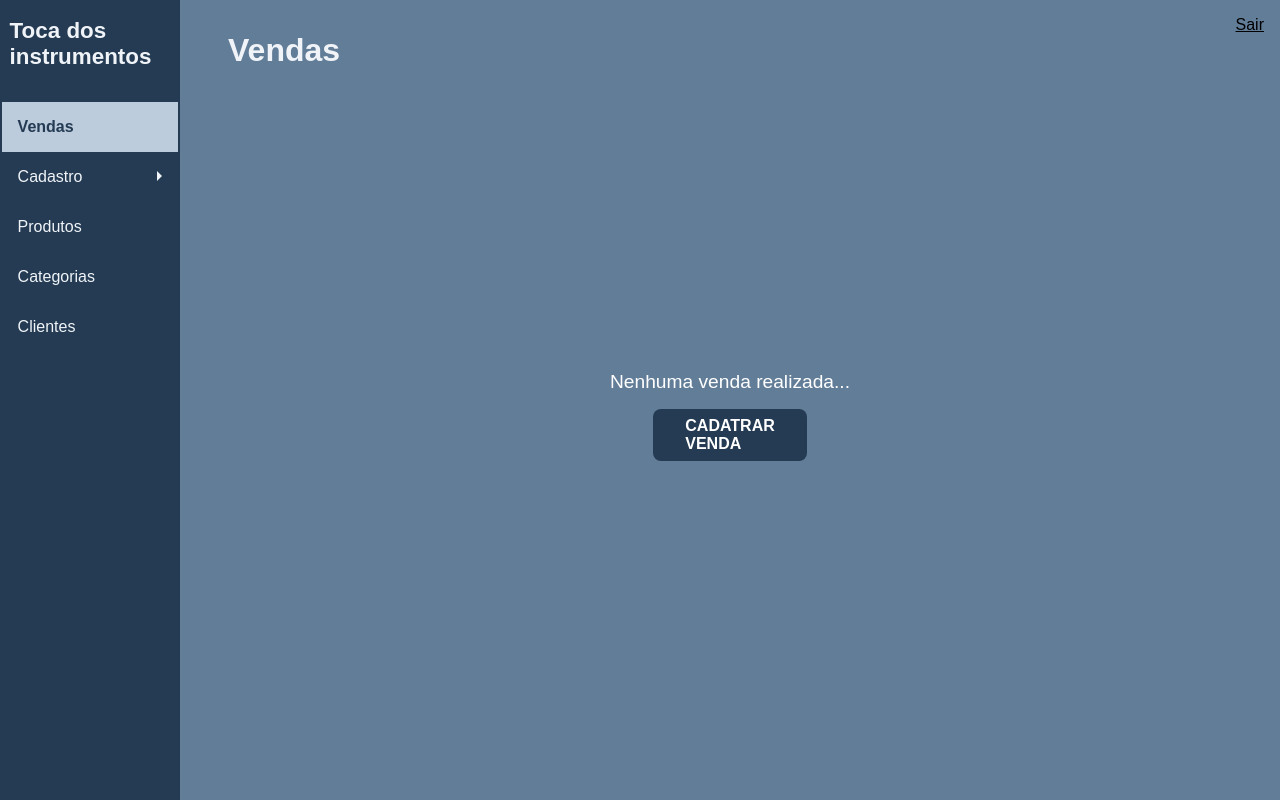
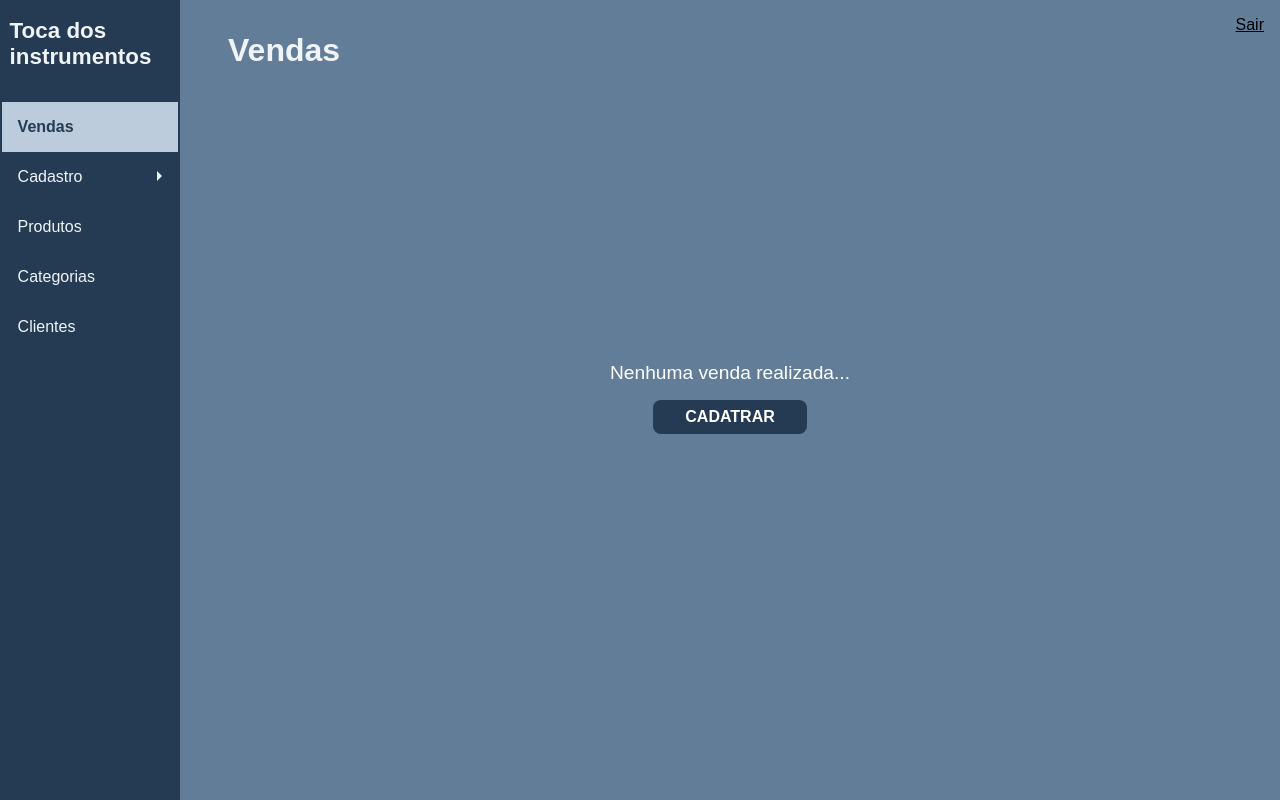
Before and after one commit to HarturFranco/eng-projeto-final, a PHP site: page / in a window 1280 px wide. Run offline with PHP 8.4, Linux system fonts and the light colour scheme; the visitor is signed in with stand-in values (Sample User, id 1); data that the repository does not hold is empty.

Commit message:
fix: Venda.index href e Cadastrar

```diff
--- a/src/Visao/vendas/index.php
+++ b/src/Visao/vendas/index.php
@@ -11,8 +11,8 @@ $vendas = $vendaControle->index();
   <?php if (count($vendas) == 0) { ?>
     <div class="not-found">
       Nenhuma venda realizada...
-      <a href="cadastro/funcionario" class="button primary">
-        Cadatrar venda
+      <a href="cadastro/venda" class="button primary">
+        Cadatrar
       </a>
     </div>
   <?php } else { ?>
```
